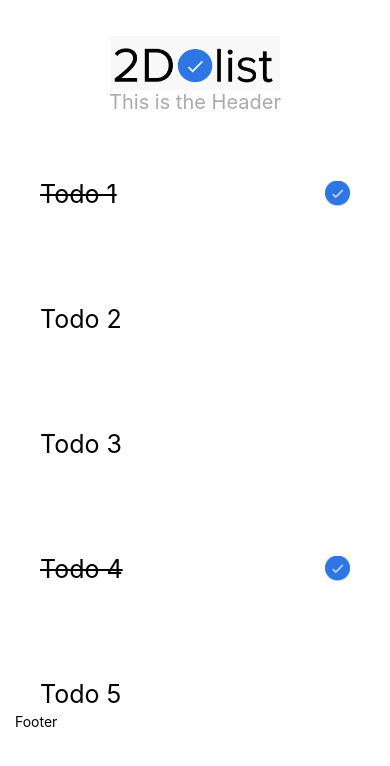
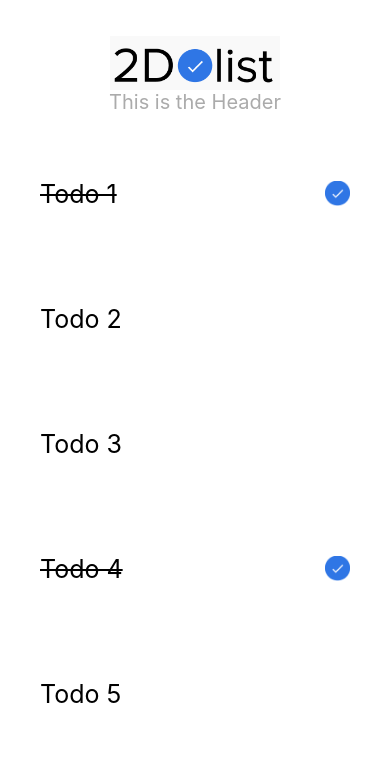
Before and after one commit to SmpManeth/react-native-todolist, a React Native app: screen / in a window 390 px wide. Shown: the top 766 px of the page. Built offline with nearby package versions, Linux system fonts and the light colour scheme.

Commit message:
update App.js

```diff
--- a/App.js
+++ b/App.js
@@ -4,6 +4,7 @@ import { SafeAreaProvider, SafeAreaView } from "react-native-safe-area-context";
 import { Header } from "./components/Header/Header";
 import { CardTodo } from "./components/CardTodo/CardTodo";
 import { useState } from "react";
+import { TabBottomMenu } from "./components/TabBottomMenu/TabBottomMenu";
 
 export default function App() {
   const [todoList, setTodoList] = useState([
@@ -40,7 +41,7 @@ export default function App() {
           <ScrollView>{renderTodoList()}</ScrollView>
         </View>
         <View style={styles.footer}>
-          <Text style={styles.text}>Footer</Text>
+         <TabBottomMenu />
         </View>
       </SafeAreaView>
     </SafeAreaProvider>
--- /dev/null
+++ b/components/TabBottomMenu/TabBottomMenu.jsx
@@ -0,0 +1,8 @@
+import { Image, Text, View } from "react-native";
+import {styles} from "./TabBottomMenu.style";
+
+export function TabBottomMenu(){
+    return(
+        <></>
+    );
+}
--- /dev/null
+++ b/components/TabBottomMenu/TabBottomMenu.style.js
@@ -0,0 +1,5 @@
+import { StyleSheet } from "react-native";
+
+export const styles = StyleSheet.create({
+
+});
```
